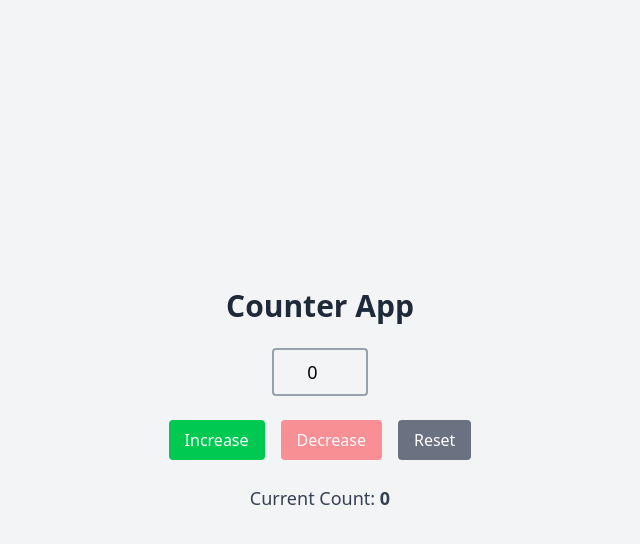
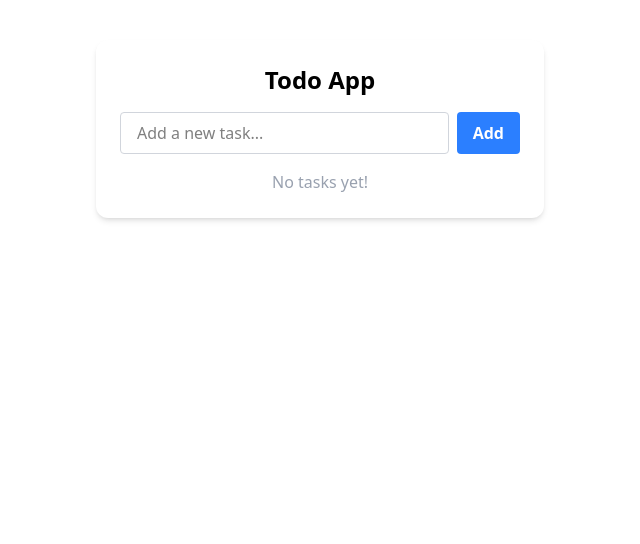
Before and after one commit to azlanjamshed/REact, a React (Vite) app: page / in a window 1280 px wide. Shown: the top 544 px of the page, without its empty margins (320-960 px from the left). Built offline with nearby package versions, Linux system fonts and the light colour scheme.

Commit message:
create layuot of todo and add delete button

```diff
--- a/src/App.jsx
+++ b/src/App.jsx
@@ -1,9 +1,11 @@
 import Count from "./pages/Count";
+import Todo from "./pages/Todo";
 
 function App() {
   return (
     <>
-      <Count />
+      {/* <Count /> */}
+      <Todo />
     </>
   );
 }
--- /dev/null
+++ b/src/pages/Todo.jsx
@@ -0,0 +1,65 @@
+import React, { useState } from "react";
+
+const Todo = () => {
+  const [todo, setTodo] = useState("");
+  const [todos, setTodos] = useState([]);
+
+  const addTodo = () => {
+    if (todo.trim() === "") return;
+    setTodos([...todos, todo]);
+    setTodo("");
+  };
+
+  return (
+    <div className="max-w-md mx-auto mt-10 p-6 bg-white rounded-xl shadow-md">
+      <h1 className="text-2xl font-bold mb-4 text-center">Todo App</h1>
+
+      <div className="flex gap-2 mb-4">
+        <input
+          type="text"
+          value={todo}
+          onChange={(e) => setTodo(e.target.value)}
+          onKeyDown={(e) => {
+            if (e.key === "Enter") {
+              addTodo();
+            }
+          }}
+          placeholder="Add a new task..."
+          className="flex-1 px-4 py-2 border border-gray-300 rounded focus:outline-none focus:ring-2 focus:ring-blue-400"
+        />
+        <button
+          onClick={addTodo}
+          className="px-4 py-2 bg-blue-500 text-white font-semibold rounded hover:bg-blue-600 transition-colors"
+        >
+          Add
+        </button>
+      </div>
+      <div className="space-y-2">
+        {todos.length === 0 ? (
+          <p className="text-gray-400 text-center ">No tasks yet!</p>
+        ) : (
+          todos.map((task, index) => (
+            <p
+              key={index}
+              className="px-4 py-2 bg-gray-100 rounded shadow-sm hover:bg-gray-200 transition-colors flex justify-between items-center "
+            >
+              {task}
+
+              <button
+                className="bg-red-500 p-1"
+                onClick={() => {
+                  const newTodo = todos.filter((_, i) => i !== index);
+                  setTodos(newTodo);
+                }}
+              >
+                Delete
+              </button>
+            </p>
+          ))
+        )}
+      </div>
+    </div>
+  );
+};
+
+export default Todo;
```
